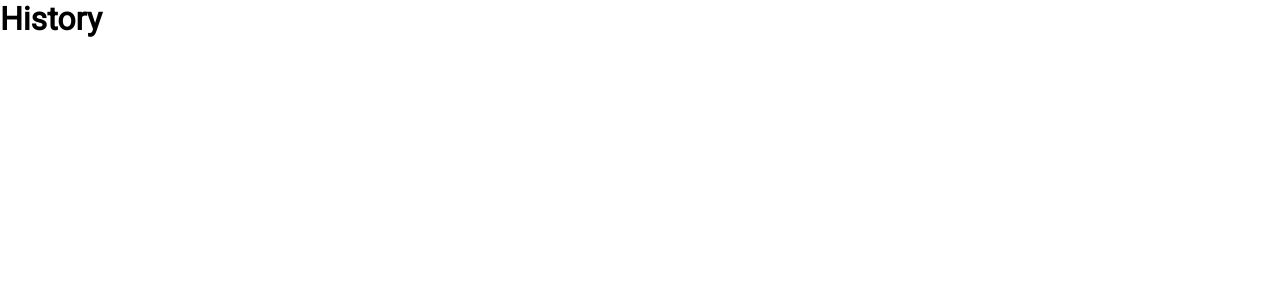
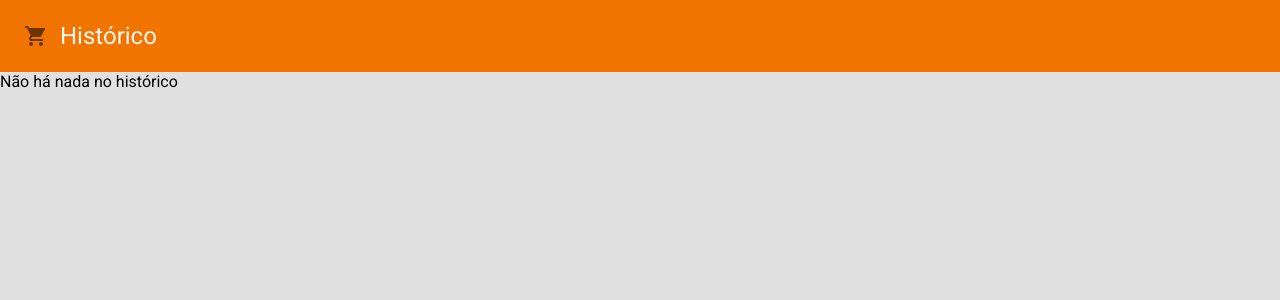
Before and after one commit to atreib/listeiv2, a React (Create React App) app: page /history in a window 1280 px wide. Shown: the top 300 px of the page. Built offline with nearby package versions, Linux system fonts and the light colour scheme.

Commit message:
chore: implements layout structure

```diff
--- /dev/null
+++ b/src/components/pages/history/HistoryPage.styles.tsx
@@ -0,0 +1,59 @@
+import styled from 'styled-components';
+import { colors } from '../../../helpers/theme';
+
+export {
+  AppInput,
+  AppButton,
+  AppList,
+  AppConfirmDialog,
+  AppPromptDialog,
+  AppListItem,
+  AppIconButton,
+  AppCheckbox,
+} from './../../utils';
+export { NewListIcon, DeleteIcon, PlusIcon, MinusIcon, LogoIcon, AddProductIcon } from './../../utils/icons';
+
+export const ShoppingListHistory = styled.div`
+  margin: 0;
+  padding: 0;
+  wisth: 100%;
+  display: flex;
+  flex-direction: column;
+  flex-wrap: wrap;
+`;
+
+export const TitleWrapper = styled.div`
+  display: flex;
+  align-items: center;
+`;
+
+export const PageTitle = styled.div`
+  padding: 12px;
+  font-size: 1.5rem;
+  color: ${colors.contrastPrimary};
+  background-color: ${colors.primary};
+  display: flex;
+  flex-orientation: row;
+  justify-content: space-between;
+  align-items: center;
+`;
+
+export const ListWrapper = styled.div`
+  padding: 0px 0px 4px 0px;
+`;
+
+export const ProductLabelWrapper = styled.div`
+  flex: 1;
+  max-width: 85%;
+  display: flex;
+  align-items: center;
+  font-size: 1.2rem;
+`;
+
+export const ProductNameLabel = styled.div`
+  flex: 1;
+  display: flex;
+  align-items: center;
+  justify-content: space-between;
+  padding-right: 0px;
+`;
--- a/src/components/pages/history/HistoryPage.tsx
+++ b/src/components/pages/history/HistoryPage.tsx
@@ -1,7 +1,47 @@
 import React from 'react';
+import { Helmet } from 'react-helmet';
+import {
+  ShoppingListHistory,
+  LogoIcon,
+  ListWrapper,
+  AppList,
+  AppIconButton,
+  TitleWrapper,
+  PageTitle,
+} from './HistoryPage.styles';
+import { colors } from './../../../helpers/theme';
+import { ShoppingListModel } from './../../../models';
 
 export const HistoryPage = () => {
-  return <h1>History</h1>;
+  const products: ShoppingListModel[] = [];
+
+  return (
+    <ShoppingListHistory>
+      <Helmet>
+        <meta charSet="utf-8" />
+        <title>Listei</title>
+        <style>{`body { background-color: ${colors.background}; color: ${colors.contrastBackground}; }`}</style>
+      </Helmet>
+      <PageTitle>
+        <TitleWrapper>
+          <AppIconButton bgColor={colors.primary}>
+            <LogoIcon />
+          </AppIconButton>
+          Histórico
+        </TitleWrapper>
+      </PageTitle>
+      <ListWrapper>
+        {products && (
+          <AppList>
+            {products.map((product) => (
+              <div key={product.id}>{product.date}</div>
+            ))}
+          </AppList>
+        )}
+        {(!products || products.length === 0) && 'Não há nada no histórico'}
+      </ListWrapper>
+    </ShoppingListHistory>
+  );
 };
 
 export default HistoryPage;
```
